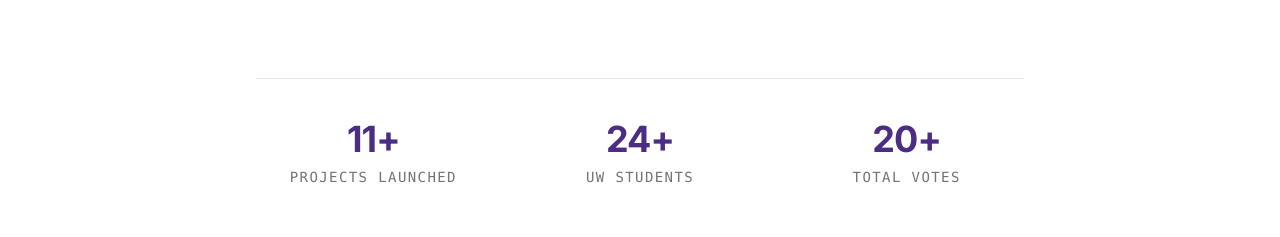
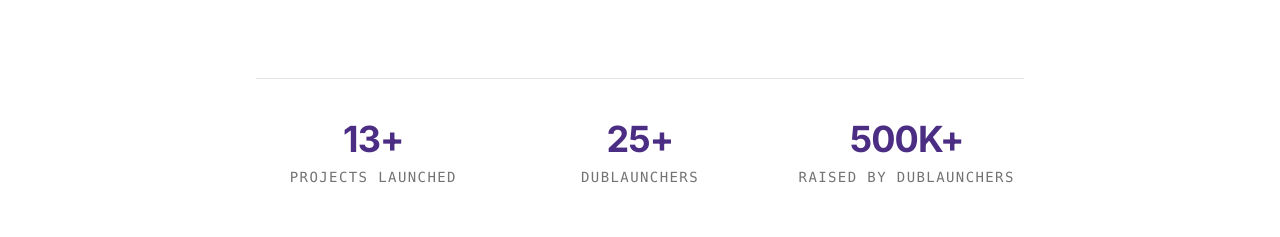
Before and after one commit to yvetter438/DubLaunch, a Next.js app: page / in a window 1280 px wide. Shown: the part 907-1144 px from the top of the page. Built offline with nearby package versions, Linux system fonts and the light colour scheme; no server answers; the database is empty.

Commit message:
frontpage updates

```diff
--- a/components/home/HomeHero.tsx
+++ b/components/home/HomeHero.tsx
@@ -6,9 +6,9 @@
 import StaggeredText from './StaggeredText'
 
 const STATS = [
-  { value: '11+', label: 'Projects Launched' },
-  { value: '24+', label: 'UW Students' },
-  { value: '20+', label: 'Total Votes' },
+  { value: '13+', label: 'Projects Launched' },
+  { value: '25+', label: 'DubLaunchers' },
+  { value: '500K+', label: 'Raised by DubLaunchers' },
 ]
 
 export default function HomeHero() {
```
